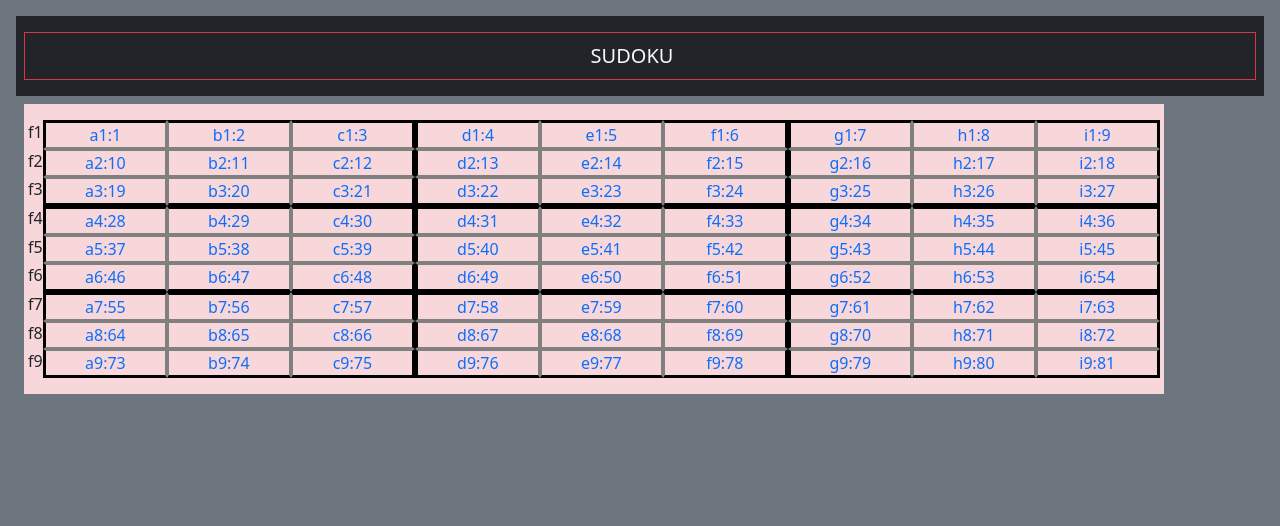
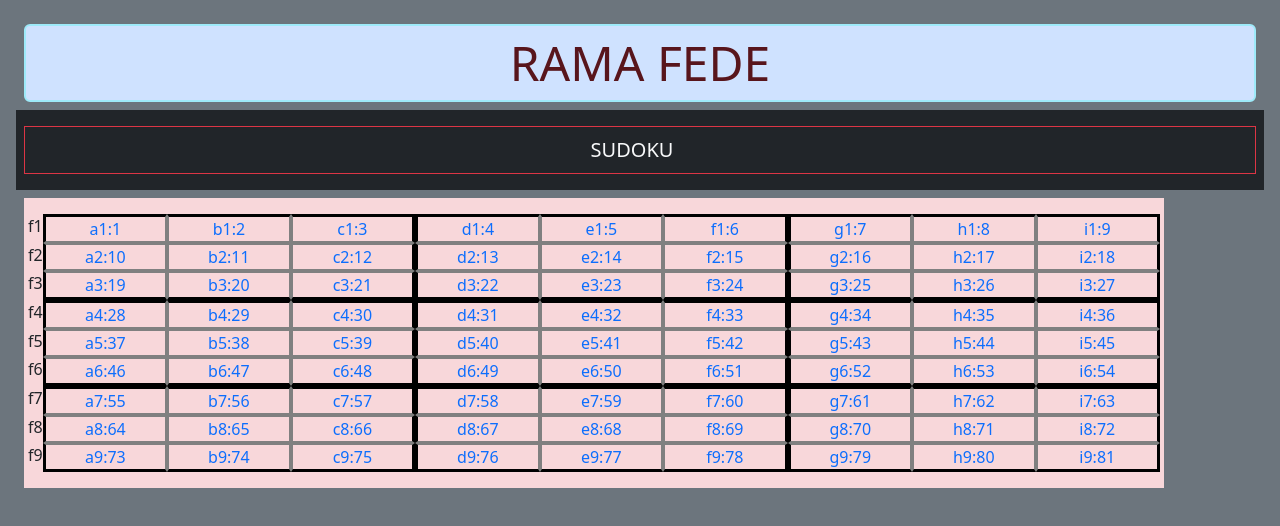
Before and after one commit to fedepaz/primeraEtapa, a plain HTML site: page index/index.html in a window 1280 px wide. Drawn offline with nearby package versions, Linux system fonts and the light colour scheme.

Commit message:
creando rama fede

```diff
--- a/index/index.html
+++ b/index/index.html
@@ -9,6 +9,9 @@
     <meta name="viewport" content="width=device-width, initial-scale=1.0">
     <title>Document</title>
 </head>
+<h1 class="display-5 m-2 p-2 bg-primary-subtle text-danger-emphasis text-center border border-2 border-info-subtle rounded-2">
+    RAMA FEDE
+</h1>
 <header>
     <nav class="navbar navbar-expand-lg navbar-light bg-dark">
         <div class="container-fluid border border-danger m-2 justify-content-center">
```
